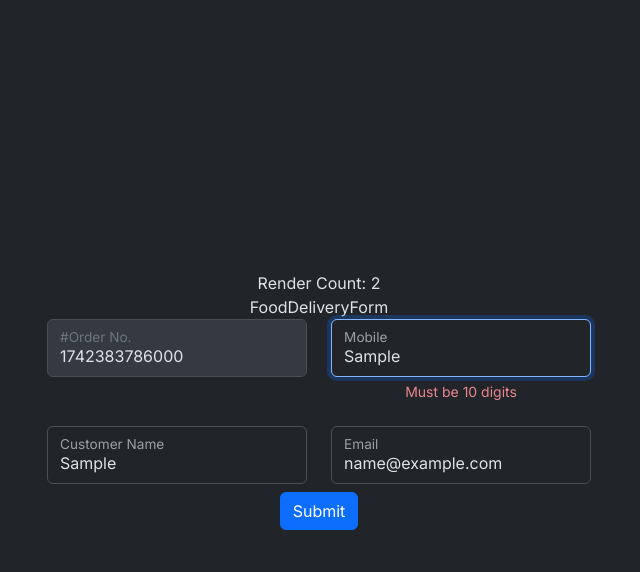
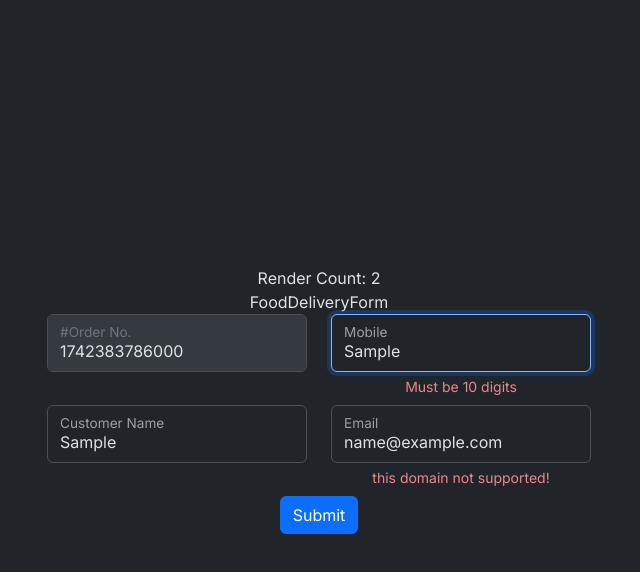
Before and after one commit to hdriel/food-delivary-form, a React (Vite) app: page / in a window 1280 px wide. Both pictures are taken after typing "Sample", "Sample", "name@example.com" into the empty fields and a click on the button "Submit". Shown: the top 572 px of the page, without its empty margins (321-961 px from the left). Built offline with nearby package versions, Linux system fonts and the light colour scheme.

Commit message:
use react-form-hook

```diff
--- a/src/FoodDeliveryForm.tsx
+++ b/src/FoodDeliveryForm.tsx
@@ -1,6 +1,7 @@
 import React from "react";
 import { FieldErrors, useForm } from "react-hook-form";
 import { getRenderCount } from "./utils/getRenderCount.tsx";
+import { TextField } from "./controls/TextField.tsx";
 
 type FoodDeliveryFormType = {
   orderNo: number;
@@ -46,23 +47,19 @@ const FoodDeliveryForm = () => {
       FoodDeliveryForm
       <div className="row mb-2">
         <div className="col">
-          <div className="form-floating">
-            <input
-              type="text"
-              className="form-control"
-              placeholder="#Order No."
+          <TextField
+            label="#Order No."
+            error={errors?.orderNo}
             disabled
-              {...register("orderNo")}
+            {...register("orderNo", {
+              required: "This Field is required",
+            })}
           />
-            <label>#Order No.</label>
-          </div>
         </div>
         <div className="col">
-          <div className="form-floating">
-            <input
-              type="text"
-              className="form-control"
-              placeholder="Mobile"
+          <TextField
+            label="Mobile"
+            error={errors?.mobile}
             {...register("mobile", {
               minLength: {
                 value: 10,
@@ -72,33 +69,30 @@ const FoodDeliveryForm = () => {
               required: "This Field is required",
             })}
           />
-            <label>Mobile</label>
-            {errors?.mobile && (
-              <div className="error-feedback">
-                <p>{errors?.mobile?.message}</p>
-
-                {/*{errors?.mobile?.types?.required && (*/}
-                {/*  <p>This Field is required</p>*/}
-                {/*)}*/}
-                {/*{errors?.mobile?.types?.minLength && (*/}
-                {/*  <p>Must be 10 digits</p>*/}
-                {/*)}*/}
-              </div>
-            )}
-          </div>
         </div>
       </div>
       <div className="row mb-2">
         <div className="col">
-          <div className="form-floating">
-            <input
-              type="text"
-              className="form-control"
-              placeholder="Customer Name"
+          <TextField
+            label="Customer Name"
+            error={errors?.customerName}
             {...register("customerName", {
               required: {
                 value: true,
                 message: "This Field is required",
+              },
+            })}
+          />
+        </div>
+        <div className="col">
+          <TextField
+            type="email"
+            label="Email"
+            error={errors?.email}
+            {...register("email", {
+              pattern: {
+                value: /^[^\s@]+@[^\s@]*\.[^\s@]*$/,
+                message: "Incorrect email format",
               },
               validate: {
                 noFake: (value) => {
@@ -109,37 +103,16 @@ const FoodDeliveryForm = () => {
                   //   return "Particular email is block";
                   // return true;
                 },
+                notFromBlackListDomain: (value, formValues) => {
+                  return (
+                    (!value.endsWith("@xyz.com") &&
+                      !value.endsWith("@example.com")) ||
+                    "this domain not supported!"
+                  );
+                },
               },
             })}
           />
-            <label>Customer Name</label>
-            {errors?.customerName && (
-              <div className="error-feedback">
-                <p>{errors?.customerName?.message}</p>
-              </div>
-            )}
-          </div>
-        </div>
-        <div className="col">
-          <div className="form-floating">
-            <input
-              type="text"
-              className="form-control"
-              placeholder="Email"
-              {...register("email", {
-                pattern: {
-                  value: /^[^\s@]+@[^\s@]*\.[^\s@]*$/,
-                  message: "Incorrect email format",
-                },
-              })}
-            />
-            <label>Email</label>
-            {errors?.email && (
-              <div className="error-feedback">
-                <p>{errors?.email?.message}</p>
-              </div>
-            )}
-          </div>
         </div>
       </div>
       <button type="submit" className="btn btn-primary">
--- /dev/null
+++ b/src/controls/TextField.tsx
@@ -0,0 +1,32 @@
+import * as React from "react";
+import { ForwardedRef, forwardRef } from "react";
+import { FieldError } from "react-hook-form";
+
+type TextFieldProps = React.InputHTMLAttributes<HTMLInputElement> & {
+  label: string;
+  error?: FieldError | null;
+};
+
+export const TextField = forwardRef(
+  (props: TextFieldProps, ref: ForwardedRef<HTMLInputElement>) => {
+    const { type = "text", className, label, error, ...other } = props;
+
+    return (
+      <div className="form-floating">
+        <input
+          type={type}
+          className={`form-control ${className} `}
+          placeholder={label}
+          ref={ref}
+          {...other}
+        />
+        <label>{label}</label>
+        {error && (
+          <div className="form-floating">
+            {error && <div className="error-feedback">{error.message}</div>}
+          </div>
+        )}
+      </div>
+    );
+  },
+);
```
Lines whose indentation alone changed are shown as unchanged.
